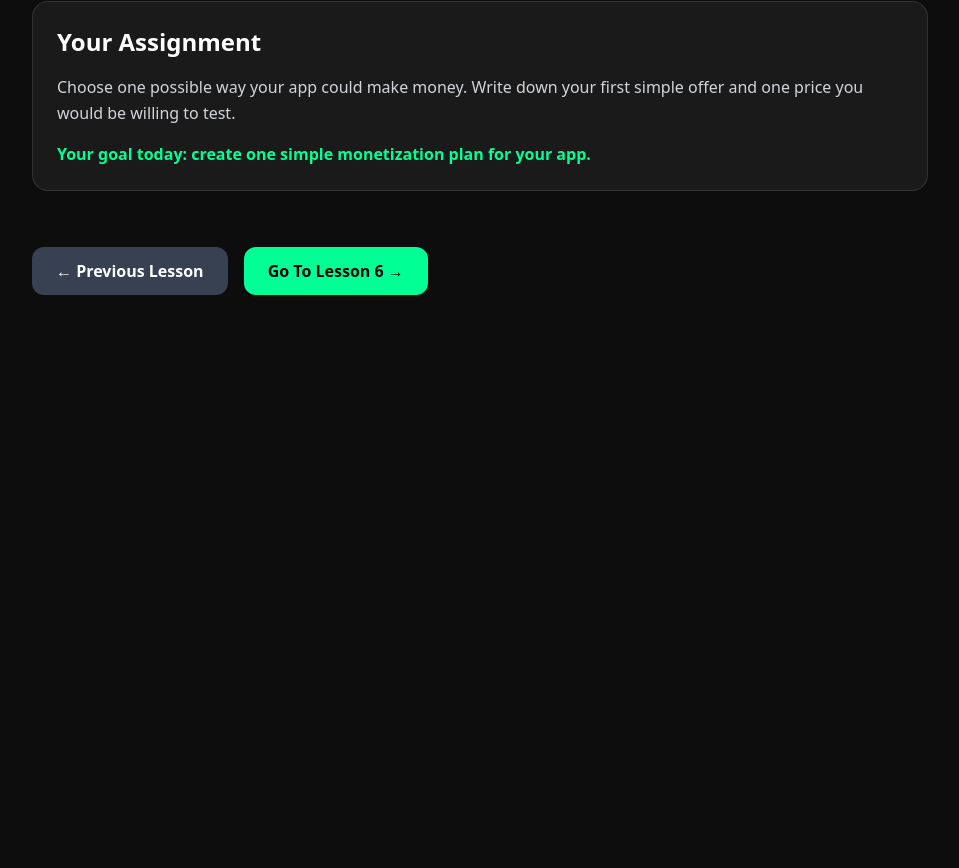
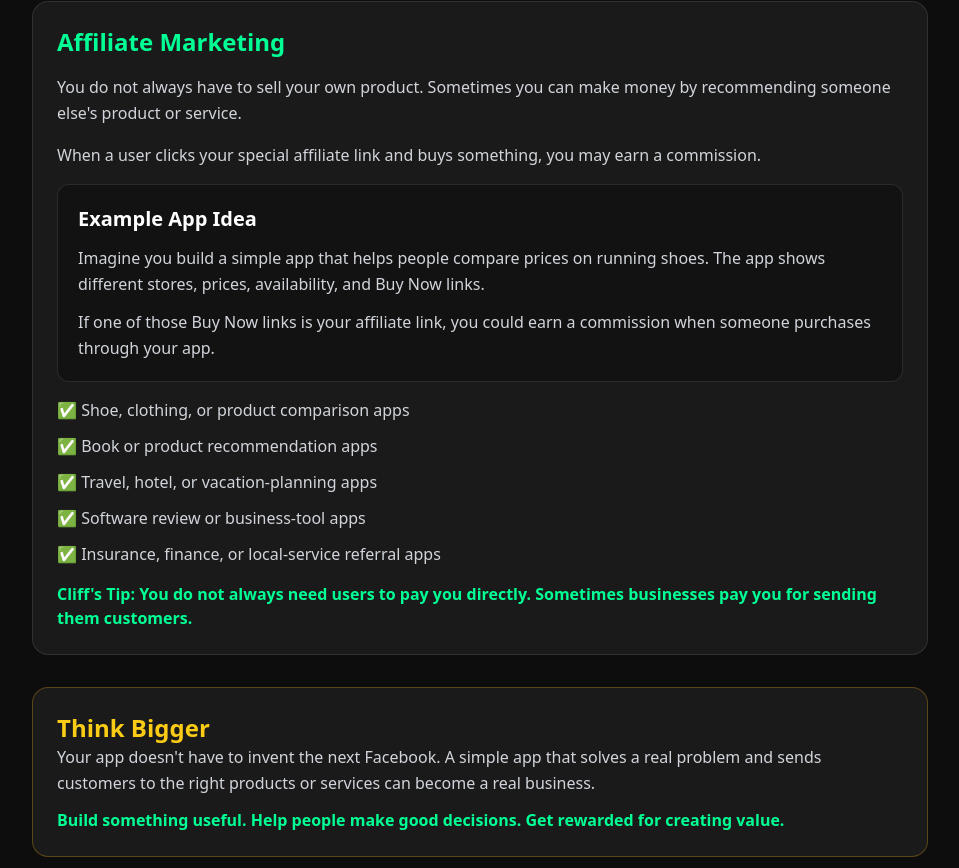
Before and after one commit to myapptly/apptly-website, a Next.js app: page /lesson-5 in a window 1280 px wide. Shown: the part 7312-8180 px from the top of the page, without its empty margins (160-1119 px from the left). Before the commit the page ends 7647 px from the top, so only its background shows below. Built offline with nearby package versions, Linux system fonts and the light colour scheme.

Commit message:
Update page

```diff
--- a/app/lesson-5/page.tsx
+++ b/app/lesson-5/page.tsx
@@ -391,6 +391,66 @@ export default function Lesson5() {
 </div>
 </section>
 
+        <div className="bg-[#1A1A1A] border border-white/10 rounded-2xl p-6 space-y-4">
+  <h2 className="text-2xl font-bold text-[#00FF94]">
+    Affiliate Marketing
+  </h2>
+
+  <p className="text-gray-300 leading-relaxed">
+    You do not always have to sell your own product. Sometimes you can make
+    money by recommending someone else&apos;s product or service.
+  </p>
+
+  <p className="text-gray-300 leading-relaxed">
+    When a user clicks your special affiliate link and buys something, you may
+    earn a commission.
+  </p>
+
+  <div className="bg-black/30 border border-white/10 rounded-xl p-5 space-y-3">
+    <h3 className="text-xl font-bold">Example App Idea</h3>
+    <p className="text-gray-300 leading-relaxed">
+      Imagine you build a simple app that helps people compare prices on running
+      shoes. The app shows different stores, prices, availability, and Buy Now
+      links.
+    </p>
+    <p className="text-gray-300 leading-relaxed">
+      If one of those Buy Now links is your affiliate link, you could earn a
+      commission when someone purchases through your app.
+    </p>
+  </div>
+
+  <ul className="space-y-3 text-gray-300">
+    <li>✅ Shoe, clothing, or product comparison apps</li>
+    <li>✅ Book or product recommendation apps</li>
+    <li>✅ Travel, hotel, or vacation-planning apps</li>
+    <li>✅ Software review or business-tool apps</li>
+    <li>✅ Insurance, finance, or local-service referral apps</li>
+  </ul>
+
+  <p className="text-[#00FF94] font-bold">
+    Cliff&apos;s Tip: You do not always need users to pay you directly. Sometimes
+    businesses pay you for sending them customers.
+  </p>
+</div>
+
+        <div className="bg-[#1A1A1A] border border-yellow-500/30 rounded-2xl p-6 mt-6">
+  <h2 className="text-2xl font-bold text-yellow-400">
+    Think Bigger
+  </h2>
+
+  <p className="text-gray-300 leading-relaxed">
+    Your app doesn't have to invent the next Facebook. A simple app that solves
+    a real problem and sends customers to the right products or services can
+    become a real business.
+  </p>
+
+  <p className="text-[#00FF94] font-bold mt-3">
+    Build something useful. Help people make good decisions. Get rewarded for
+    creating value.
+  </p>
+</div>
+
+
         <div className="bg-[#1A1A1A] border border-white/10 rounded-2xl p-6">
           <h2 className="text-2xl font-bold mb-4">Your Assignment</h2>
           <p className="text-gray-300 leading-relaxed">
```
